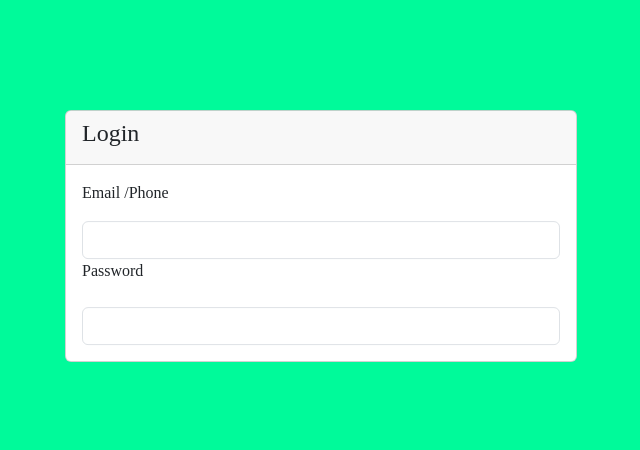
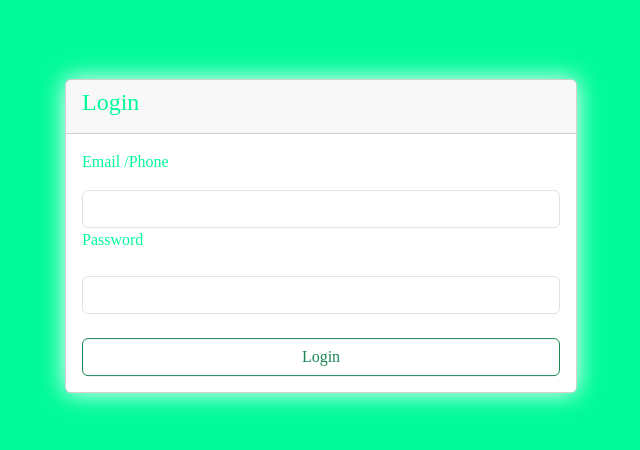
Before and after one commit to yazid1bernou/system-inventory-react, a React (Create React App) app: page / in a window 1280 px wide. Shown: the part 164-614 px from the top of the page, without its empty margins (319-959 px from the left). Built offline with nearby package versions, Linux system fonts and the light colour scheme.

Commit message:
continueted the style of login page

```diff
--- a/src/assets/css/style.scss
+++ b/src/assets/css/style.scss
@@ -8,6 +8,10 @@
     position: relative ;
     .card {
        @include center ;
+       box-shadow:  0 0 25px white;
+       label , h4{
+        color: $theme-color;
+       }
 
     }
 }
--- a/src/components/modules/auth/Login.jsx
+++ b/src/components/modules/auth/Login.jsx
@@ -3,8 +3,10 @@ import React, { useState } from 'react'
   const Login = () => {
 
     const [input , inputSet] = useState({}) ;
-    const handleInput = () => {
 
+    const handleInput = (e) => {
+      inputSet(prevState => ({...prevState , [e.target.name] :  e.target.value }));
+      console.log(input);
     }
 
 
@@ -12,7 +14,7 @@ import React, { useState } from 'react'
         <div  className="container-fluid bg-theme" id={"login"}>
             <div className='row'>
                     <div className="col-md-6">
-                        <div className="card">
+                        <div className="card ">
                             <div className="card-header">
                                 <h4>Login</h4>
                             </div>
@@ -37,6 +39,9 @@ import React, { useState } from 'react'
                                     onChange={handleInput}
                                     />
                                 </label>
+                                <div className="d-grid mt-4">
+                                    <button className={'btn btn-outline-success'}>  Login</button>
+                                </div>
                             </div>
                         </div>
                     </div>
```
